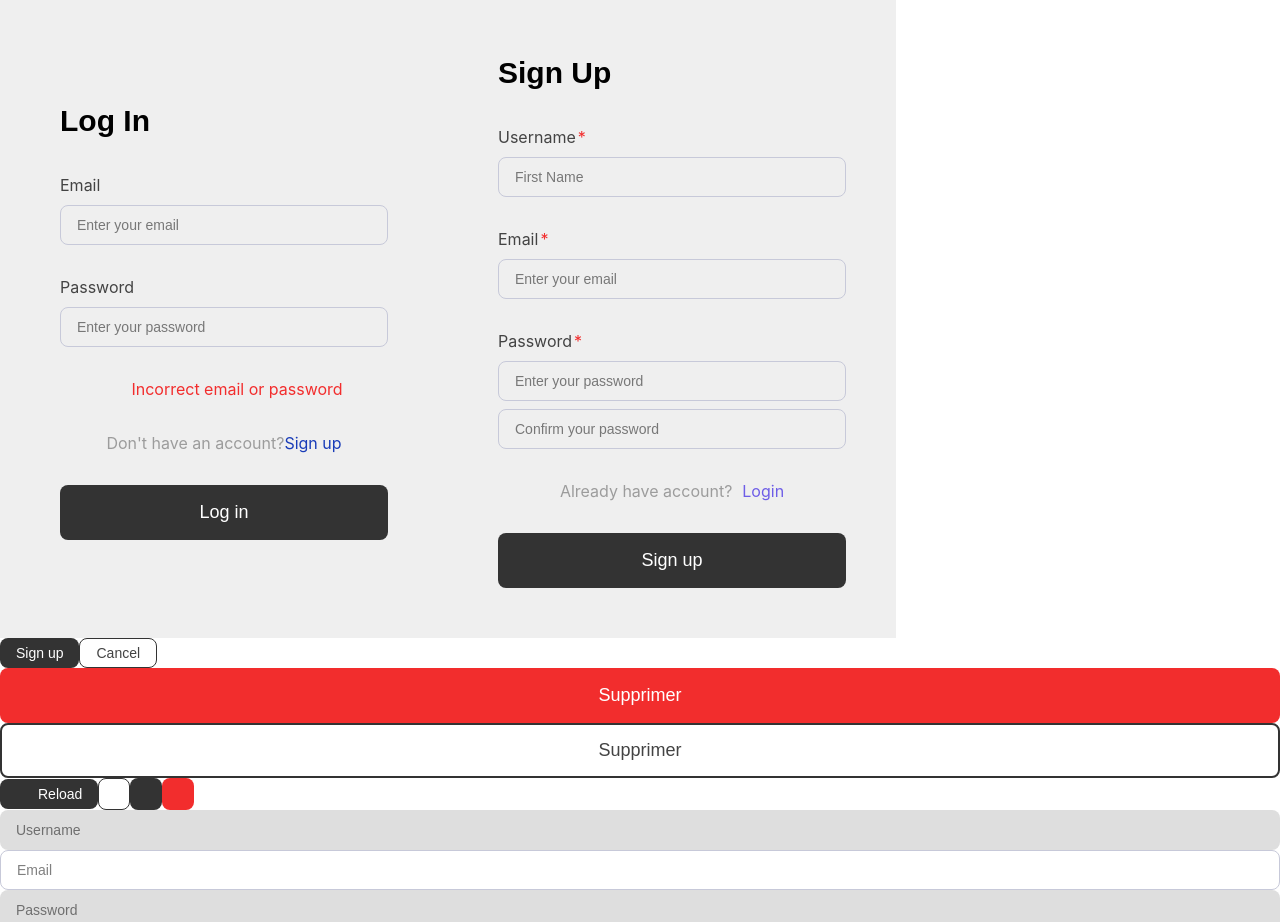
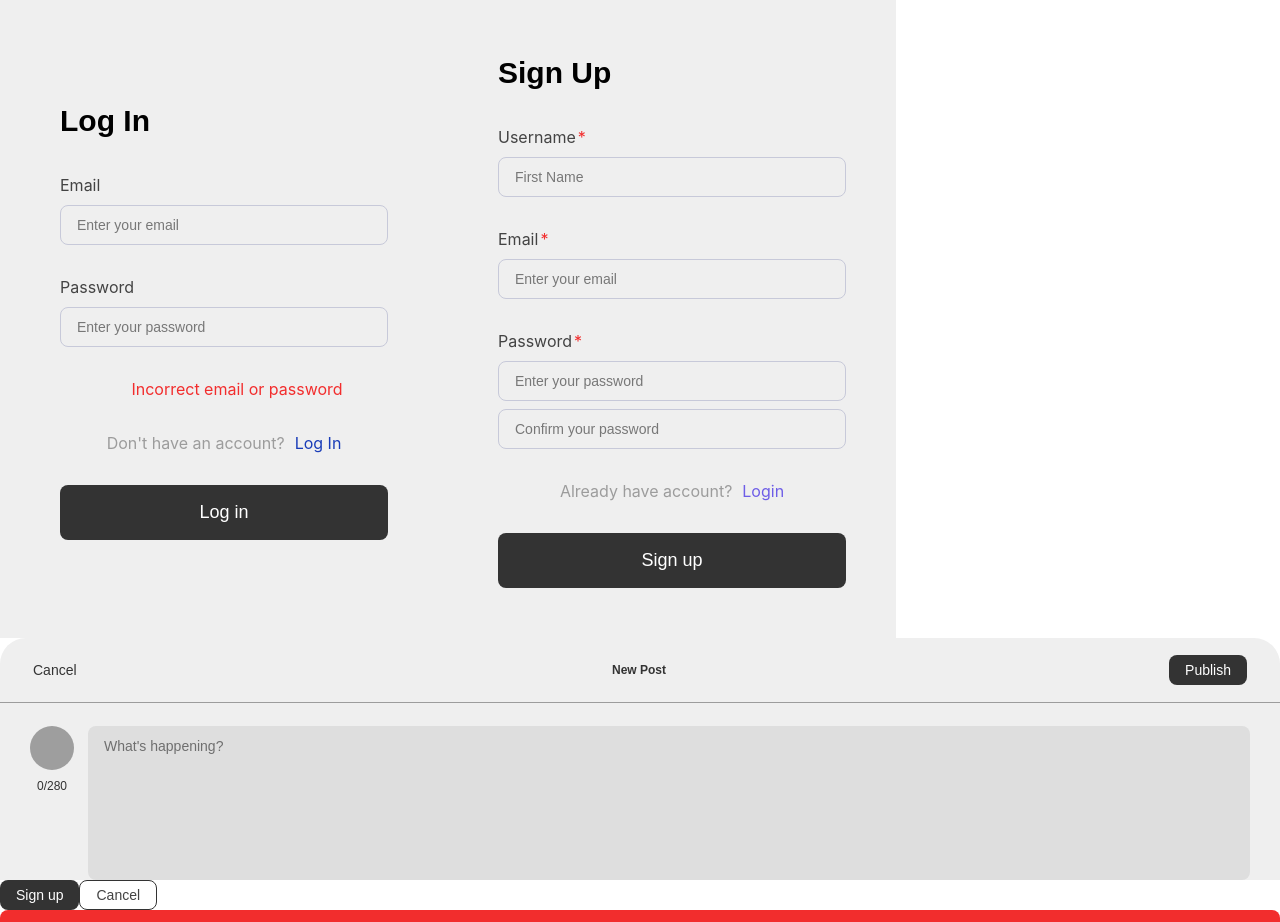
Before and after one commit to MMI-developpement-web/sae4-dweb-di-01-social-JeanJeanPaugnat, a React (Vite) app in the folder frontend/: page / in a window 1280 px wide. Shown: the top 922 px of the page. Built offline with nearby package versions, Linux system fonts and the light colour scheme; grey boxes are pictures that could not be loaded; some icons are missing.

Commit message:
text area option on input ui added

```diff
--- a/frontend/src/App.tsx
+++ b/frontend/src/App.tsx
@@ -8,6 +8,7 @@ import Button from './components/ui/button'
 import Avatar from './components/ui/Avatar'
 import LogInForm from './components/section/LogInForm'
 import SignUpForm from './components/section/SignUpform'
+import CreatePost from './components/section/CreatePost'
 
 function App() {
   const [count, setCount] = useState(0)
@@ -19,6 +20,8 @@ function App() {
             <LogInForm/>
             <SignUpForm/>
           </div>
+          <CreatePost />
+
 
         <Button text="Sign up" />
         <Button variant="outline" text="Cancel" />
--- /dev/null
+++ b/frontend/src/components/section/CreatePost.tsx
@@ -0,0 +1,38 @@
+import { useState } from "react";
+import Input from "../ui/Input";
+import Avatar from "../ui/Avatar";
+import Button from "../ui/button";
+
+const MAX_CHARS = 280;
+
+export default function CreatePost() {
+    const [text, setText] = useState("");
+    const remaining = MAX_CHARS - text.length;
+
+    return (
+        <section className="bg-light-bg rounded-t-[26px] overflow-hidden w-full h-full">
+            <div className="flex flex-row items-center justify-between px-[33px] py-[17px] border-b border-b-[0.5px] border-[#9C9C9C]">
+                <p className="p12-medium text-dark-bg w-[76px]">Cancel</p>
+                <h3 className="title14-semi-bold text-dark-bg">New Post</h3>
+                <Button text="Publish" size="md" />
+            </div>
+
+            <div className="flex flex-col items-center px-[30px] pt-[23px]">
+                <div className="flex gap-[14px] items-start w-full">
+                    <div className="flex flex-col items-center gap-[7px] w-[44px] shrink-0">
+                        <Avatar url="https://imgcdn.stablediffusionweb.com/2024/6/10/d8009f99-2d87-45d9-b39f-50f08eee0027.jpg" size="sm" />
+                        <span className={`span10-regular ${remaining < 0 ? "text-red-warning" : "text-dark-bg"}`}>
+                            {text.length}/{MAX_CHARS}
+                        </span>
+                    </div>
+                    <Input
+                        placeholder="What's happening?"
+                        action="textarea"
+                        value={text}
+                        onChange={(e) => setText(e.target.value.slice(0, MAX_CHARS))}
+                    />
+                </div>
+            </div>
+        </section>
+    );
+}
--- a/frontend/src/components/section/LogInForm.tsx
+++ b/frontend/src/components/section/LogInForm.tsx
@@ -16,9 +16,9 @@ export default function LogInForm() {
                 <Icon nameIcon="circle-alert" size={18} color='#F22D2D' />
                 <span className="text-red-warning text12-regular">Incorrect email or password</span>
             </div>
-            <div className="flex flex-row text10-regular items-center justify-center">
+            <div className="flex flex-row gap-2.5 text10-regular items-center justify-center">
                 <span className="text-light-text">Don't have an account?</span>
-                <a href="#" className="text-blue-800 ">Sign up</a>
+                <a href="#" className="text-blue-800 ">Log In</a>
             </div>
             <Button text="Log in" size="lg" />
         </section>
--- a/frontend/src/components/ui/Input.tsx
+++ b/frontend/src/components/ui/Input.tsx
@@ -1,4 +1,5 @@
 
+import { useRef } from "react";
 import { cva, type VariantProps } from "class-variance-authority";
 import { cn } from "../../lib/utils";
 
@@ -9,7 +10,7 @@ import { cn } from "../../lib/utils";
 
 const InputVariants = cva(
   // Classes de base
-  "flex items-center justify-center w-full rounded-[8px] px-[16px] h-[40px] p12-regular",
+  "flex items-center justify-center w-full rounded-[8px] px-[16px] p12-regular",
   {
     variants: {
       variant: {
@@ -28,15 +29,40 @@ const InputVariants = cva(
 interface InputProps
   extends Omit<React.InputHTMLAttributes<HTMLInputElement>, "type">,
     VariantProps<typeof InputVariants> {
-  action?: "text" | "password" | "email";
+  action?: "text" | "password" | "email" | "textarea";
 }
 
 export default function Input({
   variant,
   action = "text",
+  className,
   ...props
 }: InputProps) {
+  const textareaRef = useRef<HTMLTextAreaElement>(null);
+
+  const handleInput = () => {
+    const el = textareaRef.current;
+    if (!el) return;
+    el.style.height = "auto";
+    el.style.height = `${el.scrollHeight}px`;
+  };
+
+  if (action === "textarea") {
+    const { onChange, onBlur, onFocus, value, defaultValue, placeholder, id, name, disabled, readOnly, autoFocus, tabIndex } = props as React.TextareaHTMLAttributes<HTMLTextAreaElement>;
+    return (
+      <textarea
+        ref={textareaRef}
+        onInput={handleInput}
+        className={cn(InputVariants({ variant }), "resize-none overflow-hidden py-[10px] min-h-[154px] h-auto items-start", className)}
+        onChange={onChange as React.ChangeEventHandler<HTMLTextAreaElement>}
+        onBlur={onBlur as React.FocusEventHandler<HTMLTextAreaElement>}
+        onFocus={onFocus as React.FocusEventHandler<HTMLTextAreaElement>}
+        {...{ value, defaultValue, placeholder, id, name, disabled, readOnly, autoFocus, tabIndex }}
+      />
+    );
+  }
+
   return (
-    <input className={cn(InputVariants({ variant}))} type={action} {...props} placeholder={props.placeholder} />
+    <input className={cn(InputVariants({ variant }), "h-[40px]", className)} type={action} {...props} />
   );
 }
```
